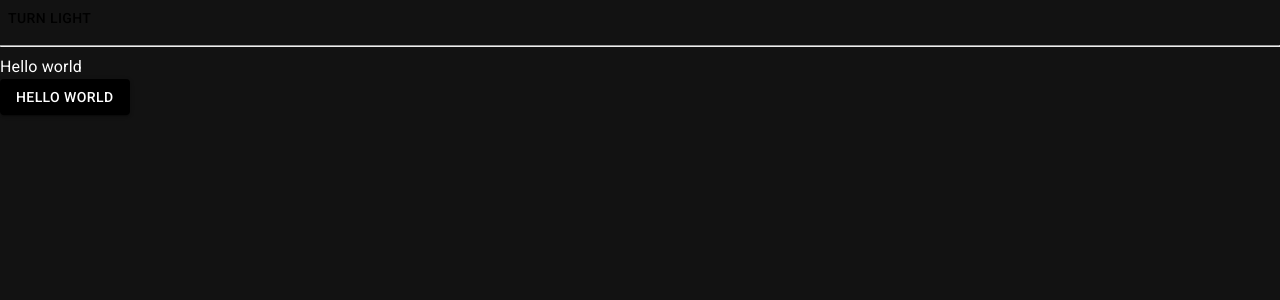
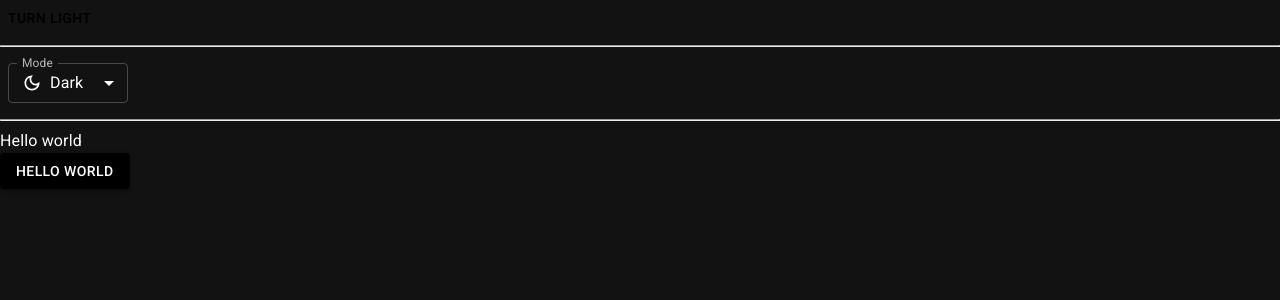
Before and after one commit to nguyen13901/Trello-FE, a React (Vite) app: page / in a window 1280 px wide. Both pictures are taken after a click on the button "TURN DARK". Shown: the top 300 px of the page. Built offline with nearby package versions, Linux system fonts and the light colour scheme.

Commit message:
Update dark/light mode

```diff
--- a/src/App.jsx
+++ b/src/App.jsx
@@ -1,5 +1,59 @@
 import Button from '@mui/material/Button'
 import { useColorScheme } from '@mui/material/styles'
+import InputLabel from '@mui/material/InputLabel'
+import MenuItem from '@mui/material/MenuItem'
+import FormControl from '@mui/material/FormControl'
+import Select from '@mui/material/Select'
+import Box from '@mui/material/Box'
+import LightModeIcon from '@mui/icons-material/LightMode'
+import SettingsBrightnessIcon from '@mui/icons-material/SettingsBrightness'
+import DarkModeOutlinedIcon from '@mui/icons-material/DarkModeOutlined'
+
+function ModeSelect() {
+
+  const { mode, setMode } = useColorScheme()
+
+  const handleChange = (event) => {
+    setMode(event.target.value)
+  }
+
+  return (
+    <FormControl sx={{ m: 1, minWidth: 120 }} size="small">
+      <InputLabel id="label-select-dark-light-mode">Mode</InputLabel>
+      <Select
+        labelId="label-select-dark-light-mode"
+        id="select-dark-light-mode"
+        value={mode}
+        label="Mode"
+        onChange={handleChange}
+      >
+        <MenuItem value={'light'}>
+          <Box sx={{ display: 'flex', alignItems: 'center', gap: 1 }}
+          >
+            <LightModeIcon fontSize='small' />
+            Light
+          </Box>
+        </MenuItem>
+        <MenuItem value={'system'}>
+          <Box sx={{ display: 'flex', alignItems: 'center', gap: 1 }}
+            gap='5px'
+          >
+            <SettingsBrightnessIcon fontSize='small' />
+            System
+          </Box>
+        </MenuItem>
+        <MenuItem value={'dark'}>
+          <Box sx={{ display: 'flex', alignItems: 'center', gap: 1 }}
+            gap='5px'
+          >
+            <DarkModeOutlinedIcon fontSize='small' />
+            Dark
+          </Box>
+        </MenuItem>
+      </Select>
+    </FormControl>
+  )
+}
 
 function ModeToggle() {
   const { mode, setMode } = useColorScheme()
@@ -19,7 +73,9 @@ function App() {
   return (
     <>
       <ModeToggle />
-      <hr/>
+      <hr />
+      <ModeSelect />
+      <hr />
       <div>Hello world</div>
       <Button variant="contained">Hello world</Button>
     </>
```
